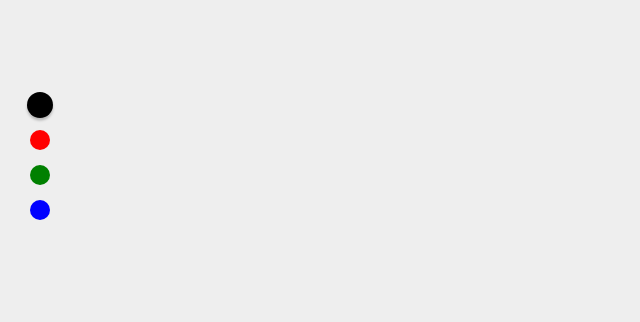
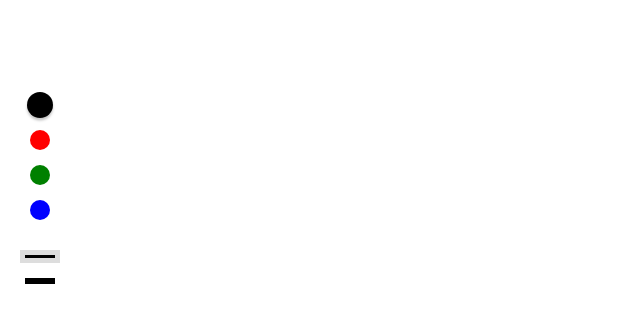
Before and after one commit to jijingsong/canvas-demo, a plain HTML site: page index.html in a window 1280 px wide. Shown: the whole page, without its empty margins (0-640 px from the left). Drawn offline with Linux system fonts and the light colour scheme.

Commit message:
增加画笔粗细选择&清空、下载功能

```diff
--- a/index.html
+++ b/index.html
@@ -18,6 +18,12 @@
         <svg id="eraser" class="icon">
             <use xlink:href="#icon-eraser"></use>
         </svg>
+        <svg id="clear" class="icon">
+            <use xlink:href="#icon-clearthecache"></use>
+        </svg>
+        <svg id="save" class="icon">
+            <use xlink:href="#icon-Save"></use>
+        </svg>
     </div>
     <ul class="color">
         <li id="black" class="black active"></li>
@@ -25,10 +31,14 @@
         <li id="green" class="green"></li>
         <li id="blue" class="blue"></li>
     </ul>
+    <div class="thickness">
+        <div id="thin" class="thin active"></div>
+        <div id="thick" class="thick"></div>
+    </div>
 
 
     <script src="./main.js"></script>
-    <script src="//at.alicdn.com/t/font_777846_dz71ps7lg2j.js"></script>
+    <script src="//at.alicdn.com/t/font_777846_285nr0in7ex.js"></script>
 </body>
 
 </html>
--- a/main.js
+++ b/main.js
@@ -98,6 +98,27 @@ for (var i = 0; i < colorLi.length; i++) {
     }
 }
 
+var lineWidth = 3;
+thin.onclick = function () {
+    lineWidth = 3
+    thick.classList.remove('active')
+    thin.classList.add('active')
+}
+thick.onclick = function () {
+    lineWidth = 6
+    thin.classList.remove('active')
+    thick.classList.add('active')
+}
+
+clear.onclick = function () {
+    ctx.clearRect(0, 0, canvas.width, canvas.height);
+}
+
+save.onclick = function () {
+    var image = canvas.toDataURL("image/png").replace("image/png", "image/octet-stream");
+    window.location.href=image;
+}
+
 function fullWidth() {
     canvas.width = document.documentElement.clientWidth
     canvas.height = document.documentElement.clientHeight
@@ -106,7 +127,7 @@ function fullWidth() {
 function drawLine(x1, y1, x2, y2) {
     ctx.beginPath()
     ctx.moveTo(x1, y1)
-    ctx.lineWidth = 5
+    ctx.lineWidth = lineWidth
     ctx.lineTo(x2, y2)
     ctx.stroke()
 }
--- a/style.css
+++ b/style.css
@@ -5,12 +5,16 @@
     overflow: hidden;
  }
 #canvas {
-    background: #eee;
+    background: #fff;
     display: block;
+    position: fixed;
+    left: 0;
+    top: 0;
 }
 
 body {
     margin: 0px;
+    overflow: hidden;
 }
 ul {
     list-style: none;
@@ -74,3 +78,27 @@ ul {
 .color .blue {
     background-color: blue;
 }
+
+.thickness {
+    position: fixed;
+    top: 250px;
+    left: 20px;
+}
+.thickness .thin {
+    width: 30px;
+    height: 3px;
+    background-color: #000;
+    margin-bottom: 10px;
+}
+.thickness .thick {
+    width: 30px;
+    height: 6px;
+    background-color: #000;
+}
+.thickness>div {
+    transition: all 0.5s;
+    border: 5px solid #fff;
+}
+.thickness>div.active {
+    border: 5px solid #ddd;
+}
```
